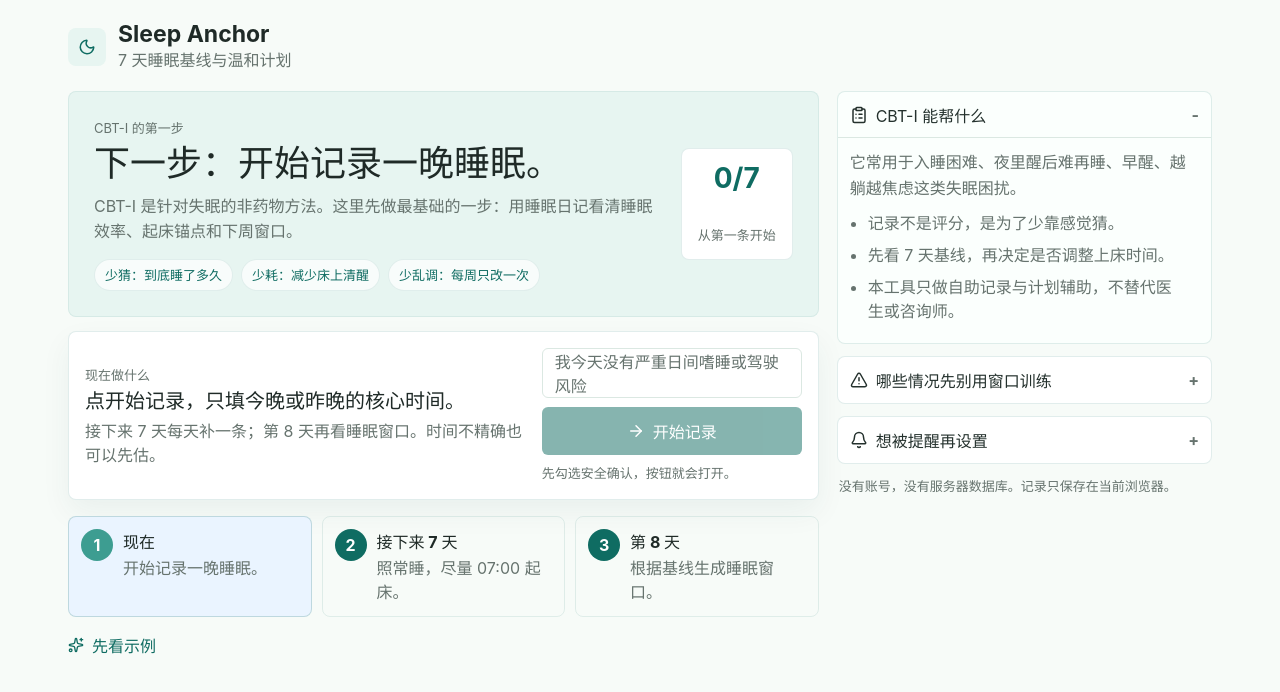
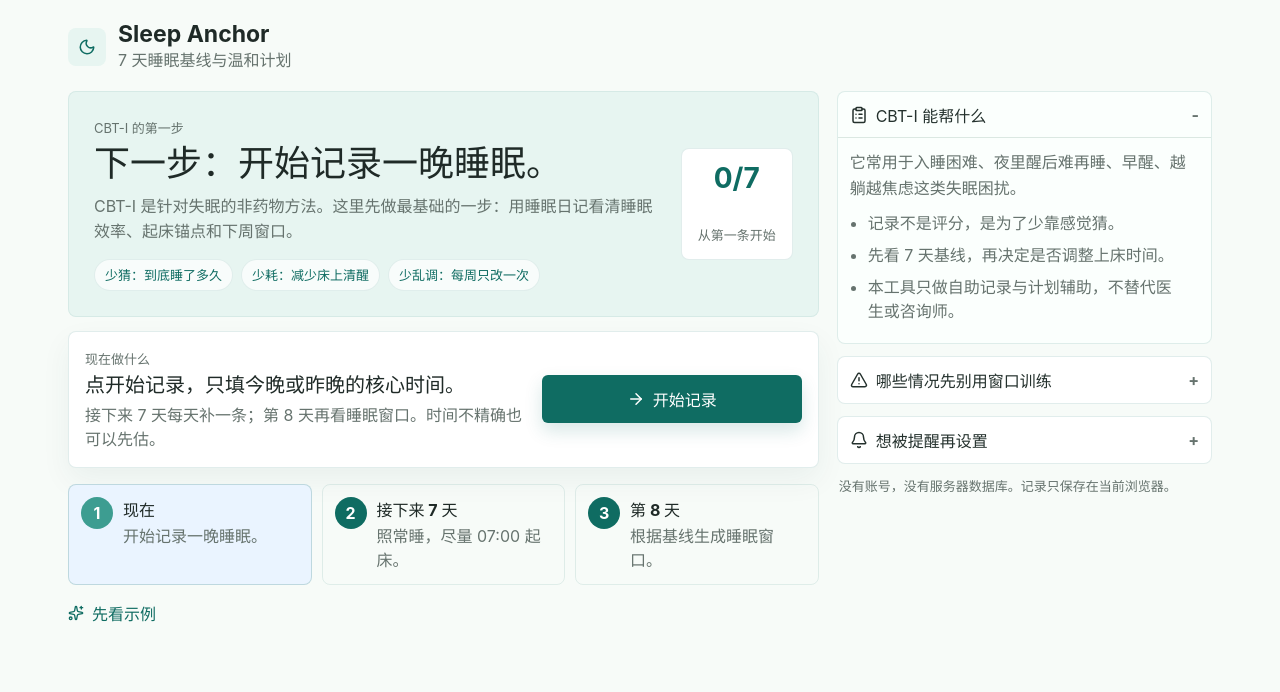
Before and after one commit to micdream4/sleep-anchor, a React (Vite) app: page / in a window 1280 px wide. Shown: the top 692 px of the page. Built offline with nearby package versions, Linux system fonts and the light colour scheme.

Commit message:
Clean up onboarding CTA

```diff
--- a/src/App.tsx
+++ b/src/App.tsx
@@ -290,12 +290,10 @@ function App() {
                 <p>接下来 7 天每天补一条；第 8 天再看睡眠窗口。时间不精确也可以先估。</p>
               </div>
               <div className="next-action-controls">
-                <Toggle label="我今天没有严重日间嗜睡或驾驶风险" checked={state.onboarding.safetyChecked} onChange={(value) => updateOnboarding('safetyChecked', value)} />
-                <button type="button" className="primary-button" disabled={!state.onboarding.safetyChecked} onClick={beginChallenge}>
+                <button type="button" className="primary-button" onClick={beginChallenge}>
                   <ArrowRight size={18} />
                   {state.onboarding.challengeStartedAt ? '继续记录' : '开始记录'}
                 </button>
-                {!state.onboarding.safetyChecked && <p>先勾选安全确认，按钮就会打开。</p>}
               </div>
             </div>
 
@@ -332,6 +330,7 @@ function App() {
               </summary>
               <ul className="check-list">
                 <li>明显打鼾、憋醒，或白天控制不住犯困。</li>
+                <li>今天已经困到影响驾驶或操作设备，先不要做窗口训练。</li>
                 <li>双相情感障碍、癫痫、严重抑郁、孕期或高危工作。</li>
                 <li>正在服用影响睡眠或警觉性的药物，需要先问医生。</li>
               </ul>
--- a/src/index.css
+++ b/src/index.css
@@ -826,21 +826,12 @@ th {
 
 .next-action-controls {
   display: grid;
-  gap: 9px;
-}
-
-.next-action-controls .toggle {
-  justify-content: flex-start;
-  padding: 0 12px;
+  align-items: center;
 }
 
 .next-action-controls .primary-button {
   min-height: 48px;
   font-size: 16px;
-}
-
-.next-action-controls p {
-  font-size: 13px;
 }
 
 .calm-path {
```
